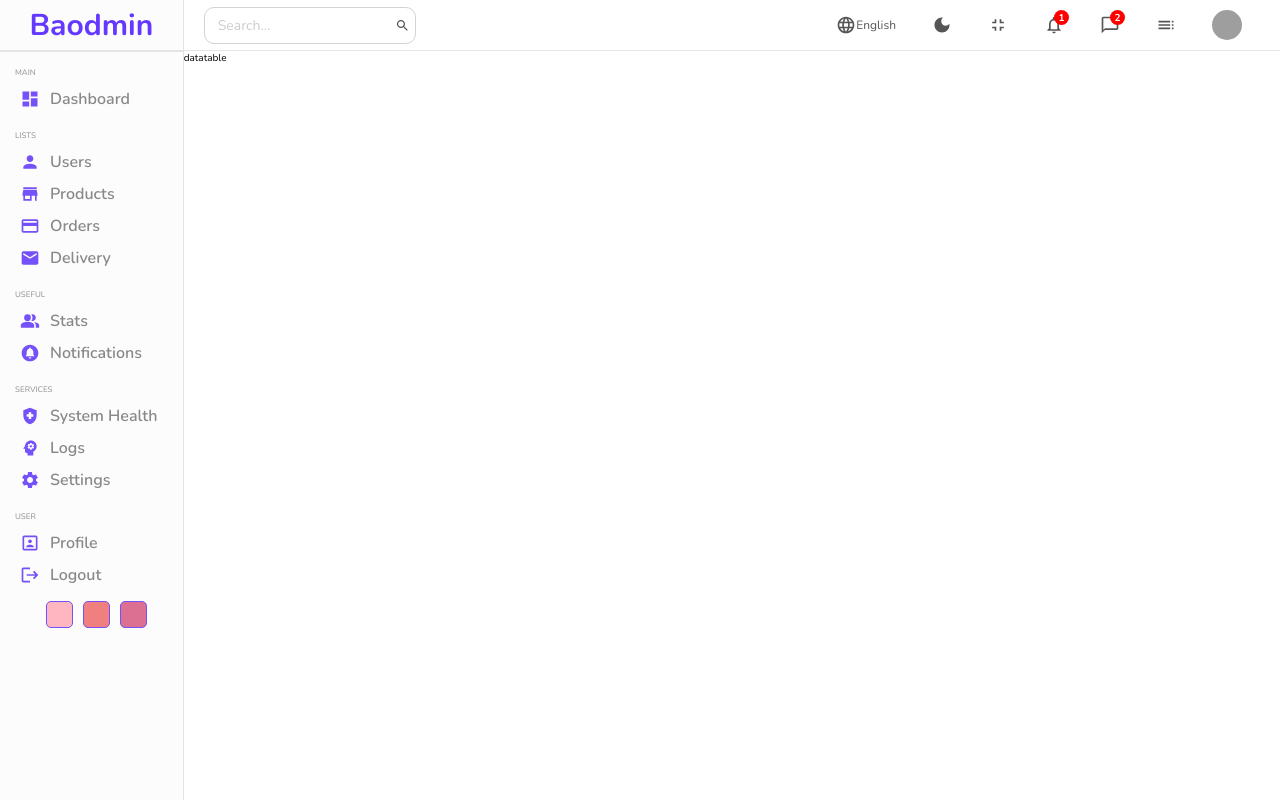
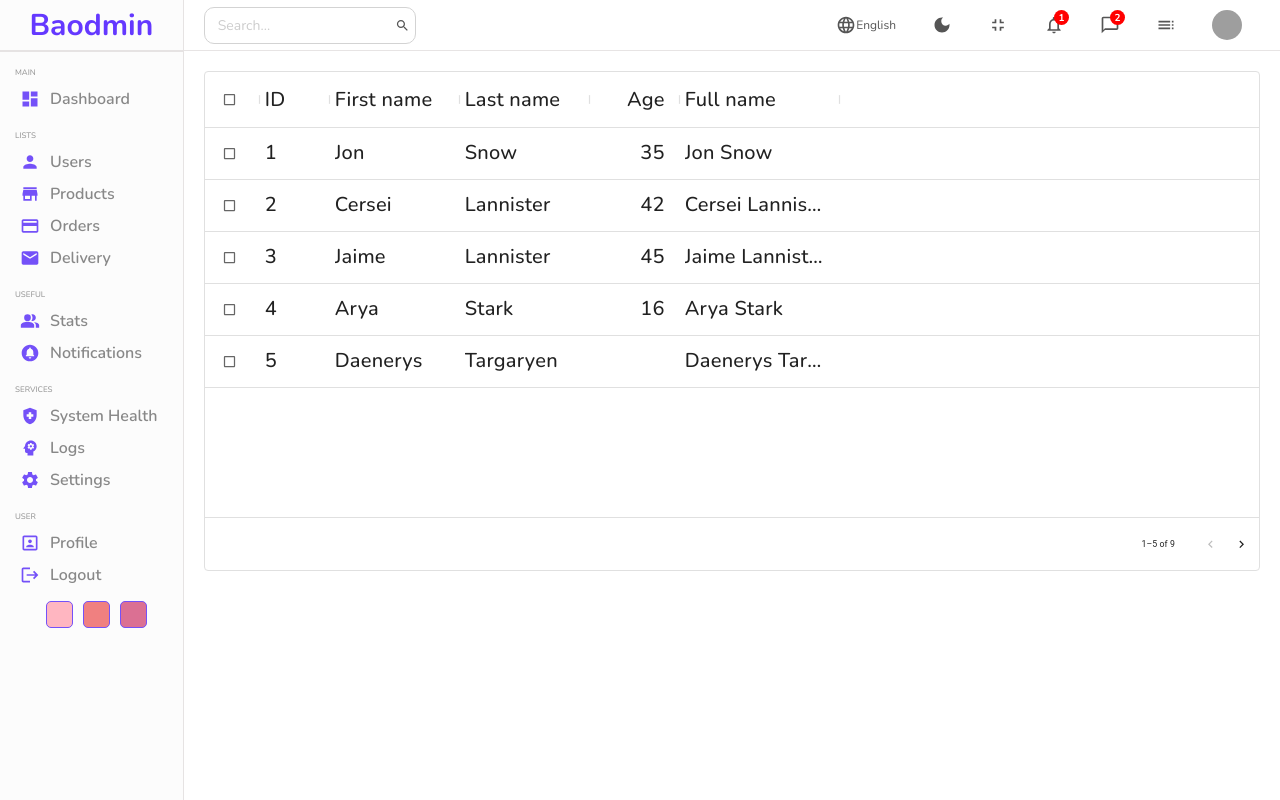
Before and after one commit to DevAnonitos/Dashboard_Reactjs, a React (Create React App) app: page /users in a window 1280 px wide. Built offline with nearby package versions, Linux system fonts and the light colour scheme; grey boxes are pictures that could not be loaded.

Commit message:
update-scr

```diff
--- a/package.json
+++ b/package.json
@@ -11,11 +11,13 @@
     "@testing-library/jest-dom": "^5.16.5",
     "@testing-library/react": "^13.4.0",
     "@testing-library/user-event": "^13.5.0",
+    "clsx": "^1.2.1",
     "react": "^18.2.0",
     "react-circular-progressbar": "^2.1.0",
     "react-dom": "^18.2.0",
     "react-router-dom": "^6.4.3",
     "react-scripts": "5.0.1",
+    "react-virtualized": "^9.22.3",
     "recharts": "^2.1.16",
     "sass": "^1.56.1",
     "web-vitals": "^2.1.4"
--- a/src/components/Datatable/Datatable.jsx
+++ b/src/components/Datatable/Datatable.jsx
@@ -1,10 +1,54 @@
 import React from 'react'
 import './datatable.scss'
+import { DataGrid } from '@mui/x-data-grid';
+
+const columns = [
+  { field: 'id', headerName: 'ID', width: 70 },
+  { field: 'firstName', headerName: 'First name', width: 130 },
+  { field: 'lastName', headerName: 'Last name', width: 130 },
+  {
+    field: 'age',
+    headerName: 'Age',
+    type: 'number',
+    width: 90,
+  },
+  {
+    field: 'fullName',
+    headerName: 'Full name',
+    description: 'This column has a value getter and is not sortable.',
+    sortable: false,
+    width: 160,
+    valueGetter: (params) =>
+      `${params.row.firstName || ''} ${params.row.lastName || ''}`,
+  },
+];
+
+const rows = [
+  { id: 1, lastName: 'Snow', firstName: 'Jon', age: 35 },
+  { id: 2, lastName: 'Lannister', firstName: 'Cersei', age: 42 },
+  { id: 3, lastName: 'Lannister', firstName: 'Jaime', age: 45 },
+  { id: 4, lastName: 'Stark', firstName: 'Arya', age: 16 },
+  { id: 5, lastName: 'Targaryen', firstName: 'Daenerys', age: null },
+  { id: 6, lastName: 'Melisandre', firstName: null, age: 150 },
+  { id: 7, lastName: 'Clifford', firstName: 'Ferrara', age: 44 },
+  { id: 8, lastName: 'Frances', firstName: 'Rossini', age: 36 },
+  { id: 9, lastName: 'Roxie', firstName: 'Harvey', age: 65 },
+];
+
 
 const Datatable = () => {
   return (
     <div className='datatable'>
-
+      <div style={{ height: 500, width: '100%' }}>
+        <DataGrid
+          rows={rows}
+          columns={columns}
+          pageSize={5}
+          rowsPerPageOptions={[5]}
+          checkboxSelection
+          sx={{fontSize: 20, fontWeight: 500}}
+        />
+      </div>
     </div>
   )
 }
--- a/src/components/Datatable/datatable.scss
+++ b/src/components/Datatable/datatable.scss
@@ -1,3 +1,5 @@
 .datatable {
-
+    height: 600px;
+    padding: 20px;
+    overflow: hidden;
 }
--- a/src/pages/List/List.jsx
+++ b/src/pages/List/List.jsx
@@ -2,6 +2,7 @@
 import './list.scss';
 import Sidebar from '../../components/Sidebar/Sidebar';
 import Navbar from '../../components/Navbar/Navbar';
+import Datatable from '../../components/Datatable/Datatable';
 
 const List = () => {
   return (
@@ -9,7 +10,7 @@
       <Sidebar />
       <div className="listContainer">
         <Navbar />
-        datatable
+        <Datatable />
       </div>
     </div>
   )
```
Also changed, not shown: 1 other file (tests, documents, lock files or other folders).
